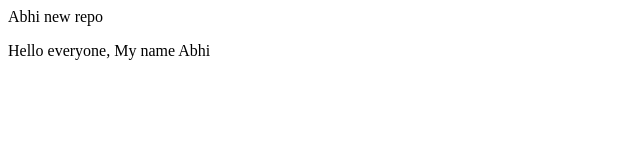
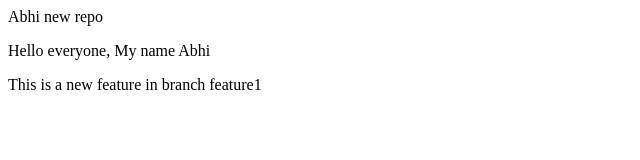
Before and after one commit to abhishek-0-0/Localrepo, a plain HTML site: page index.html in a window 1280 px wide. Shown: the whole page, without its empty margins (0-640 px from the left). Drawn offline with Linux system fonts and the light colour scheme.

Commit message:
added feature 1

```diff
--- a/index.html
+++ b/index.html
@@ -1,2 +1,3 @@
 <span>Abhi new repo</span>
 <p>Hello everyone, My name Abhi</p>
+<P>This is a new feature in branch feature1</P>
```
